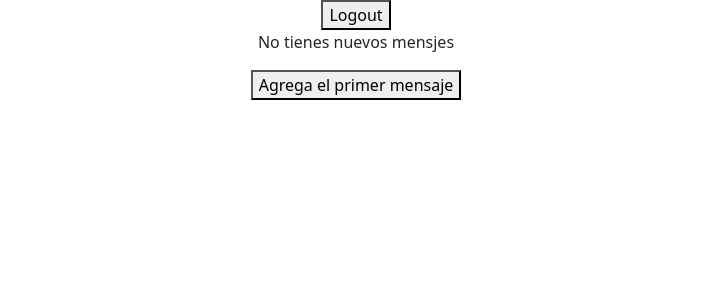
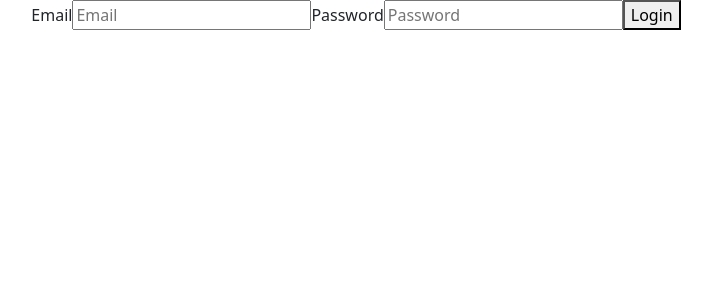
Before and after one commit to FlakoBB/OpenBootcamp_FullStack, a React (Create React App) app in the folder Curso de ReactJS/hola-mundo/: page / in a window 1280 px wide. Shown: the top 300 px of the page, without its empty margins (284-996 px from the left). Built offline with nearby package versions, Linux system fonts and the light colour scheme.

Commit message:
ReactJS Sesion14 Formularios (Formik | Yup)

```diff
--- a/Curso de ReactJS/hola-mundo/package.json
+++ b/Curso de ReactJS/hola-mundo/package.json
@@ -7,11 +7,13 @@
     "@testing-library/react": "^13.4.0",
     "@testing-library/user-event": "^13.5.0",
     "bootstrap": "^5.2.3",
+    "formik": "^2.2.9",
     "react": "^18.2.0",
     "react-dom": "^18.2.0",
     "react-scripts": "5.0.1",
     "sass": "^1.59.2",
-    "web-vitals": "^2.1.4"
+    "web-vitals": "^2.1.4",
+    "yup": "^1.0.2"
   },
   "scripts": {
     "start": "react-scripts start",
--- a/Curso de ReactJS/hola-mundo/src/App.js
+++ b/Curso de ReactJS/hola-mundo/src/App.js
@@ -2,8 +2,9 @@
 // Importacion de bootstrap
 import 'bootstrap/dist/css/bootstrap.css'
 import './App.css';
+import LoginFormik from './components/pure/forms/loginFormik';
 // import Father from './components/container/father';
-import OptionalRender from './components/pure/optionalRender';
+// import OptionalRender from './components/pure/optionalRender';
 // import GreetingStyled from './components/pure/greetingStyled';
 // import Greeting from './components/pure/greeting'
 // import GreetingF from './components/pure/greetingF'
@@ -18,7 +19,8 @@
         {/* <GreetingStyled name='Flako' /> */}
         {/* <Father></Father> */}
       {/* </header> */}
-      <OptionalRender></OptionalRender>
+      {/* <OptionalRender></OptionalRender> */}
+      <LoginFormik></LoginFormik>
     </div>
   );
 }
--- /dev/null
+++ b/Curso de ReactJS/hola-mundo/src/components/pure/forms/loginFormik.jsx
@@ -0,0 +1,86 @@
+import React from 'react'
+import { Formik, Form, Field, ErrorMessage } from 'formik'
+import * as Yup from 'yup'
+
+const loginSchema = Yup.object().shape(
+    {
+        email: Yup.string()
+                    .email('Invalid email format')
+                    .required('Email is required'),
+        password: Yup.string()
+                    .required('Password is required')
+    }
+)
+
+const LoginFormik = () => {
+
+    const initialCredentials = {
+        email: '',
+        password: ''
+    }
+
+    return (
+        <div>
+            <Formik
+                initialValues = { initialCredentials }
+                // * Esquema de vaalidacion de Yup
+                validationSchema={ loginSchema }
+                onSubmit={async (values) => {
+                    await new Promise((r) => setTimeout(r, 2000));
+                    alert(JSON.stringify(values, null, 2));
+                    // * Guardamos los datos en localstorage
+                    localStorage.setItem('credentials', values)
+                }}
+            >
+                {({
+                    errors,
+                        touched,
+                        values,
+                        isSubmitting,
+                        handleChange,
+                        handleBlur
+                }) => (
+                        <Form>
+                            <label htmlFor='email'>Email</label>
+                            <Field
+                                id='email'
+                                name='email'
+                                placeholder='Email'
+                            />
+
+                            {/* // * email errors */}
+                            {
+                                errors.email && touched.email &&
+                                (
+                                    <ErrorMessage name='email' component='div'></ErrorMessage>
+                                )
+                            }
+
+                            <label htmlFor='password'>Password</label>
+                            <Field
+                                id='password'
+                                type='password'
+                                name='password'
+                                placeholder='Password'
+                            />
+
+                            {/* // * password errors */}
+                            {
+                                errors.password && touched.password &&
+                                (
+                                    <ErrorMessage name='password' component='div'></ErrorMessage>
+                                )
+                            }
+
+                            <button type='submit'>Login</button>
+                            { isSubmitting ? (<p>login yours credentials</p>) : null }
+                        </Form>
+                    )
+                }
+
+            </Formik>
+        </div>
+    )
+}
+
+export default LoginFormik
```
Also changed, not shown: 1 other file (tests, documents, lock files or other folders).
